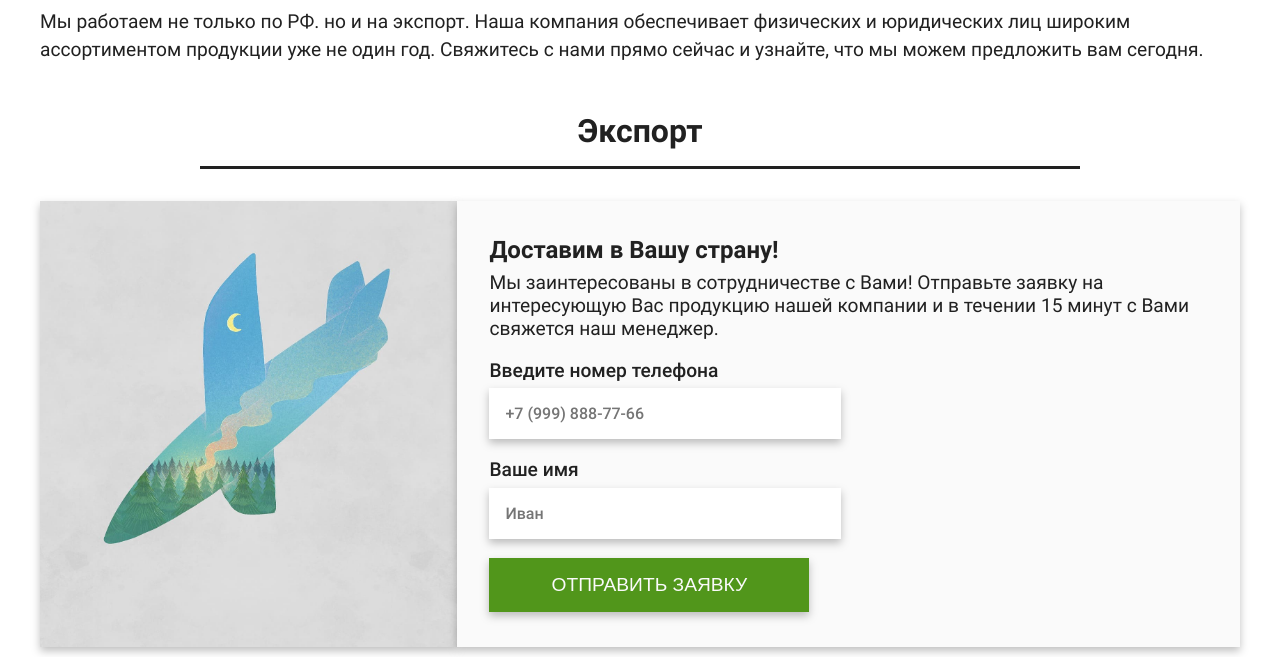
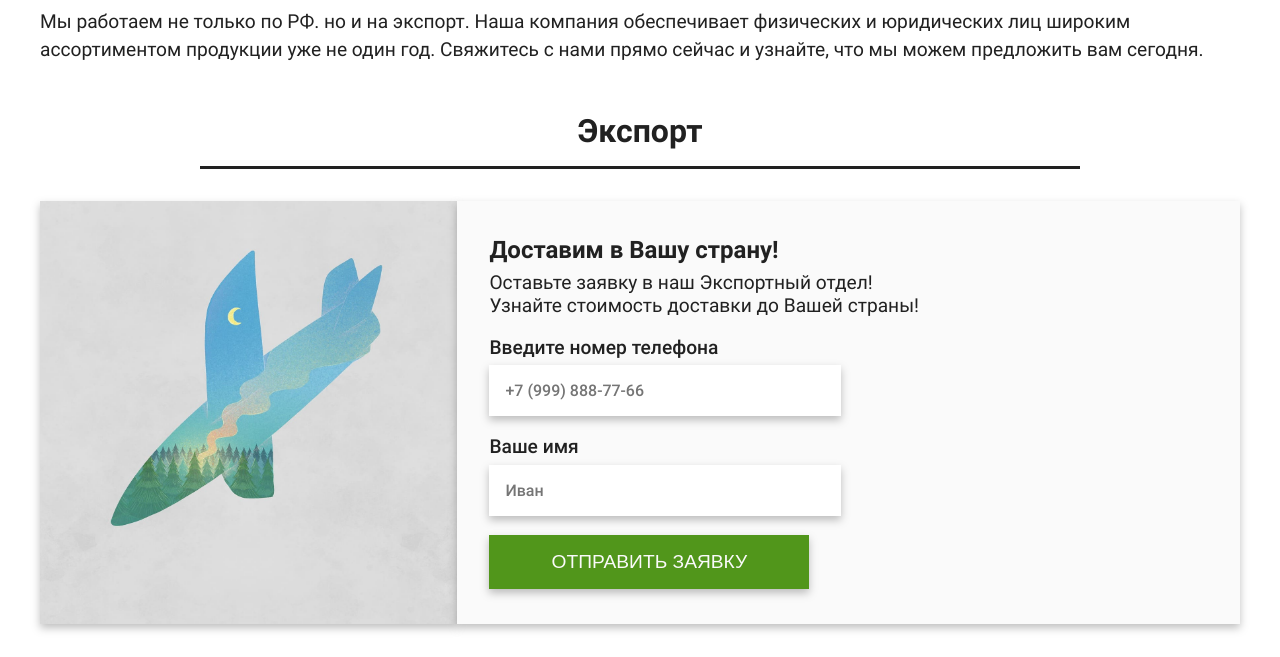
Before and after one commit to Stonedch/web-privollesru, a Django app: page / in a window 1280 px wide. Shown: the part 1059-1716 px from the top of the page. Run offline with Django 4.2, Linux system fonts and the light colour scheme.

Commit message:
chore: update subtitle for feedback forms

```diff
--- a/vlknn/templates/vlknn/includes/footer.html
+++ b/vlknn/templates/vlknn/includes/footer.html
@@ -1,7 +1,7 @@
 <footer class="footer">
     <div class="footer__content content">
         <div class="footer__form">
-            {% include 'vlknn/includes/feedback-form.html' with show_product_input=True subtitle='Мы с удовольствием  бросаемся в работу над новыми задачами, обязательно свяжитесь с нами!' id='feedback' title='Мы заинтересованы в сотрудничестве с Вами!' %}
+            {% include 'vlknn/includes/feedback-form.html' with show_product_input=True subtitle='Мы заинтересованы в сотрудничестве с Вами! Отправьте заявку на интересующую Вас продукцию нашей компании и в течении 15 минут с Вами свяжется наш менеджер.' id='feedback' title='Мы заинтересованы в сотрудничестве с Вами!' %}
         </div>
         <div class="footer__column column">
             <div class="column__item aboutus">
--- a/vlknn/templates/vlknn/index.html
+++ b/vlknn/templates/vlknn/index.html
@@ -17,7 +17,7 @@
                 <img class="image" src="{% static 'vlknn/images/airplane.jpg'%}">
             </div>
             <div class="export__form">
-                {% include 'vlknn/includes/feedback-form.html' with title='Доставим в Вашу страну!' subtitle='Мы заинтересованы в сотрудничестве с Вами! Отправьте заявку на интересующую Вас продукцию нашей компании и в течении 15 минут с Вами свяжется наш менеджер.' %}
+                {% include 'vlknn/includes/feedback-form.html' with title='Доставим в Вашу страну!' subtitle='Оставьте заявку в наш Экспортный отдел!<br>Узнайте стоимость доставки до Вашей страны!' %}
             </div>
         </div>
     </div>
```
